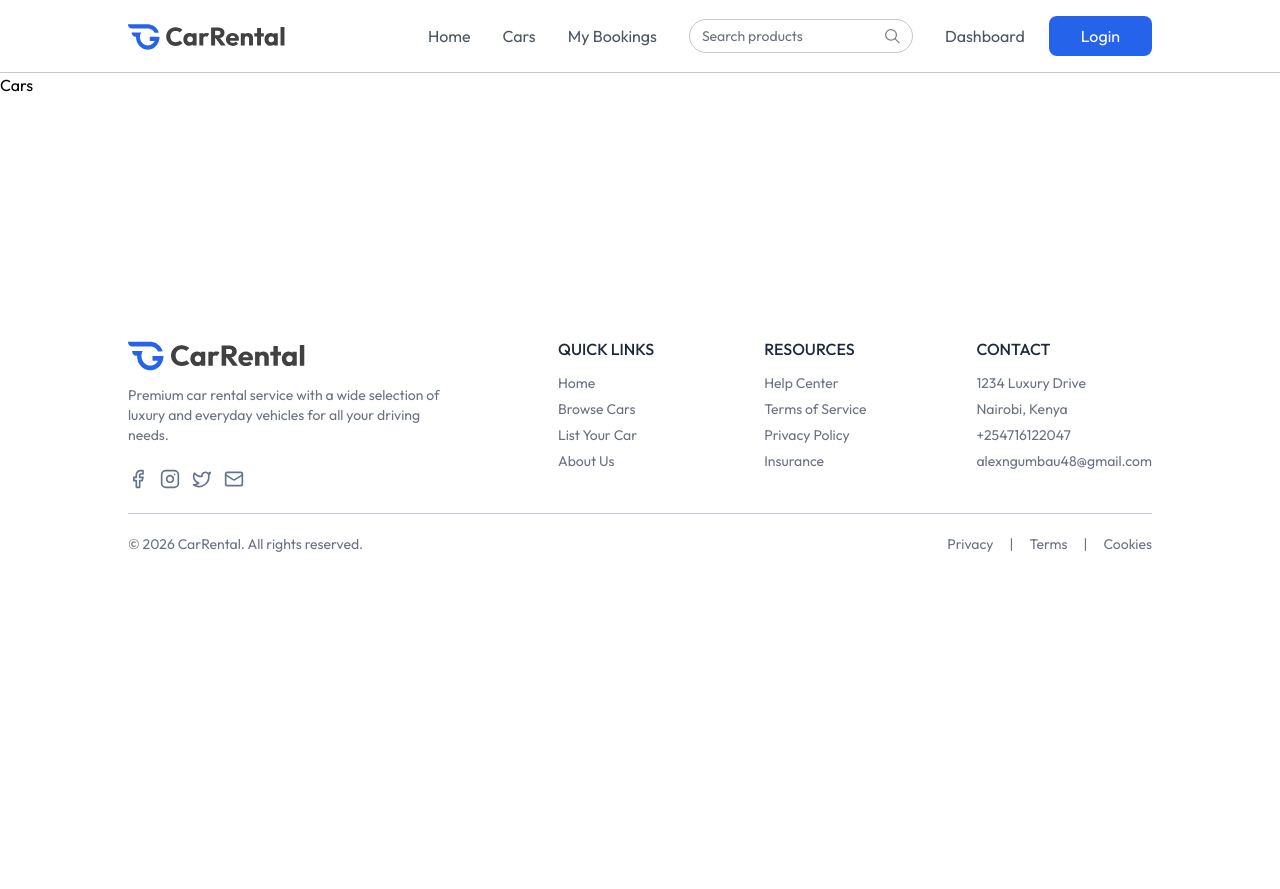
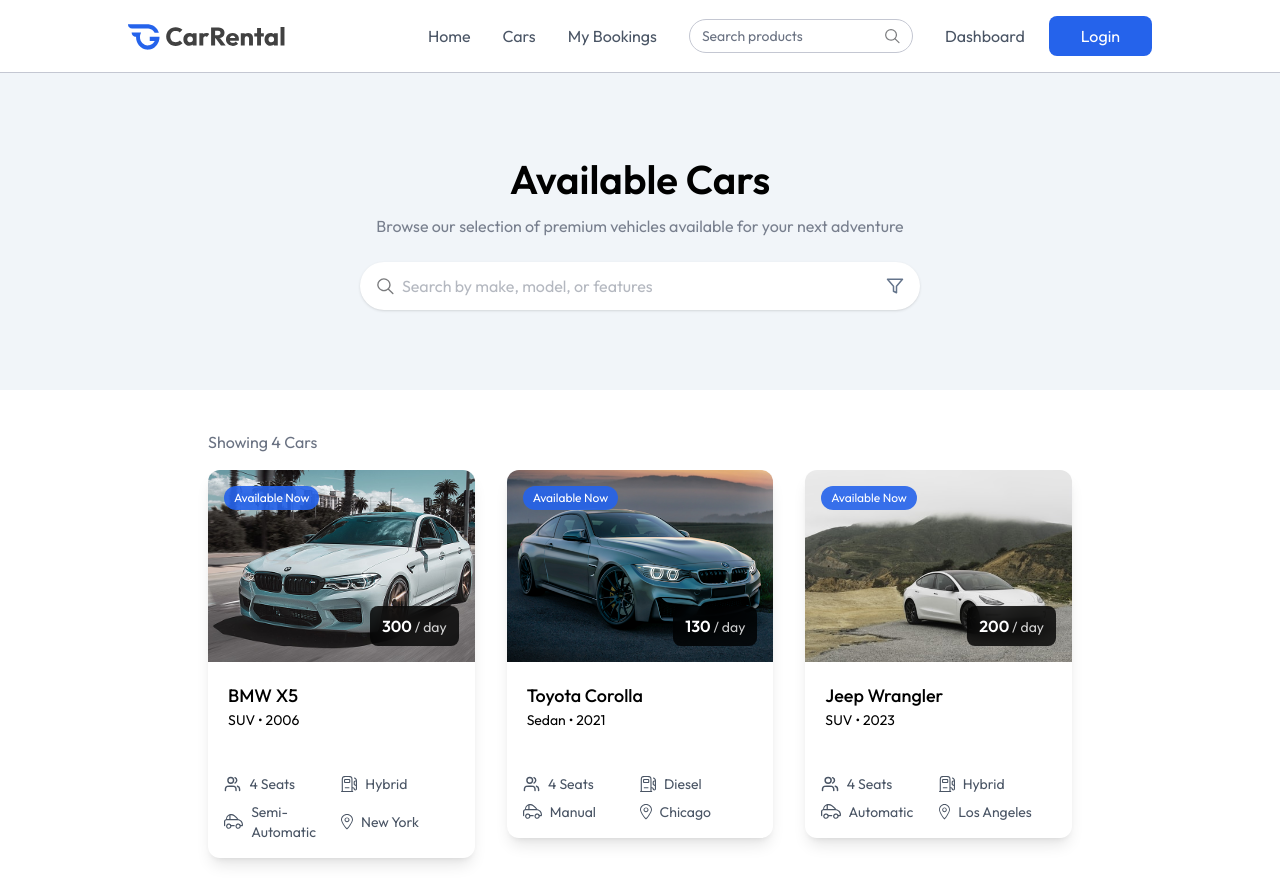
Before and after one commit to alexngumbau/CAR-RENTAL, a React (Vite) app in the folder client/: page /cars in a window 1280 px wide. Shown: the top 889 px of the page. Before the commit the page ends 800 px from the top, so only its background shows below. Built offline with nearby package versions, Linux system fonts and the light colour scheme.

Commit message:
completed my cars page

```diff
--- a/client/src/pages/Cars.jsx
+++ b/client/src/pages/Cars.jsx
@@ -1,8 +1,39 @@
-import React from 'react'
+import Title from '../components/Title'
+import { assets, dummyCarData } from '../assets/assets'
+import CarCard from '../components/CarCard';
+import { useState } from 'react';
 
 const Cars = () => {
+
+  const [input, setInput] = useState("");
+
   return (
-    <div>Cars</div>
+    <div>
+
+      <div className='flex flex-col items-center py-20 bg-light max-md:px-4'>
+        <Title title='Available Cars' subTitle='Browse our selection of premium vehicles available for your next adventure' />
+
+        <div className='flex items-center bg-white px-4 mt-6 max-w-140 w-full h-12 rounded-full shadow'>
+          <img src={assets.search_icon} alt='' className='w-4.5 h-4.5 mr-2' />
+          <input onChange={(e) => setInput(e.target.value)} value={input} type='text' placeholder='Search by make, model, or features' className='w-full h-full outline-none text-gray-500' />
+          <img src={assets.filter_icon} alt='' className='w-4.5 h-4.5 ml-2' />
+
+        </div>
+      </div>
+
+      <div className='px-6 md:px-16 lg:px-24 xl:px-32 mt-10'>
+
+        <p className='text-gray-500 xl:px-20 max-w-7xl mx-auto'>Showing {dummyCarData.length } Cars</p>
+        <div className='grid grid-cols-1 sm:grid-cols-2 lg:grid-cols-3 gap-8 mt-4 xl:px-20 max-w-7xl mx-auto'>
+          {dummyCarData.map((car, index) => (
+            <div key={index}>
+              <CarCard car={car} />
+            </div>
+          ))}
+        </div>
+      </div>
+
+    </div>
   )
 }
 
```
